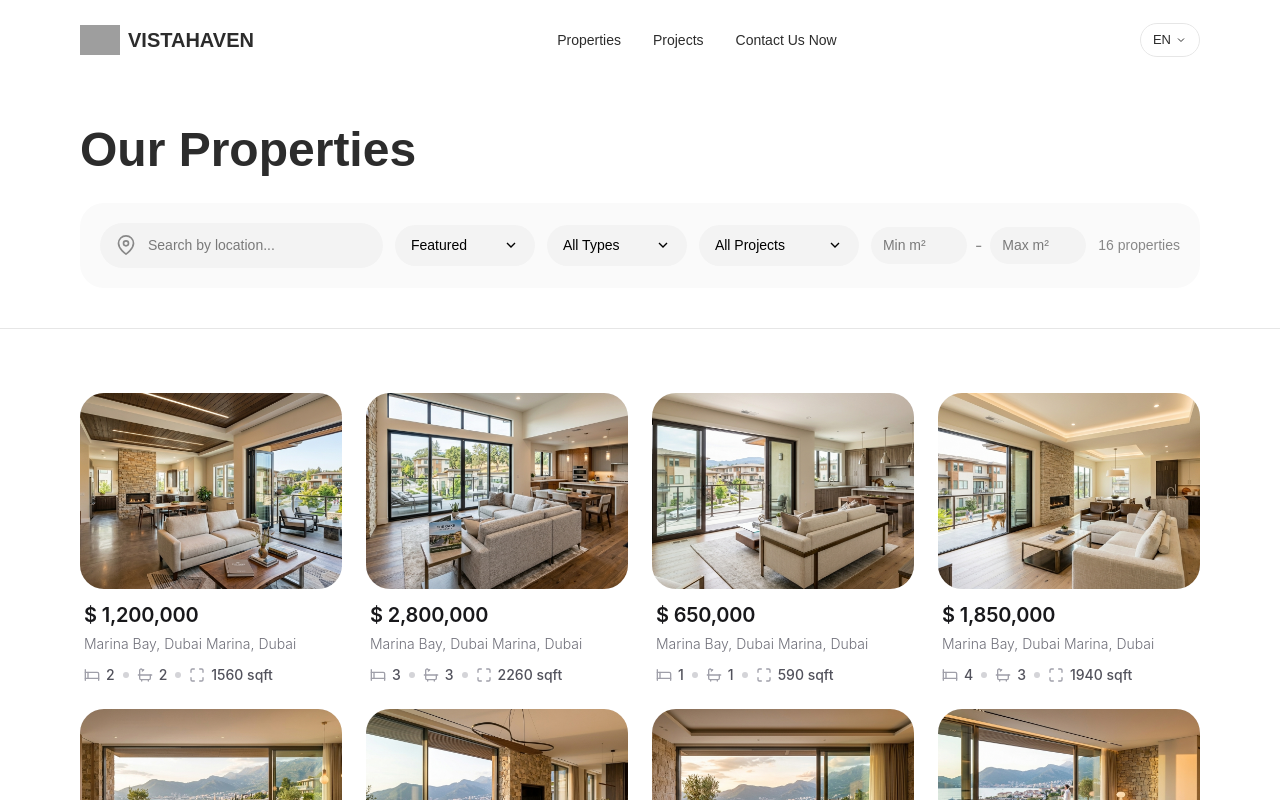
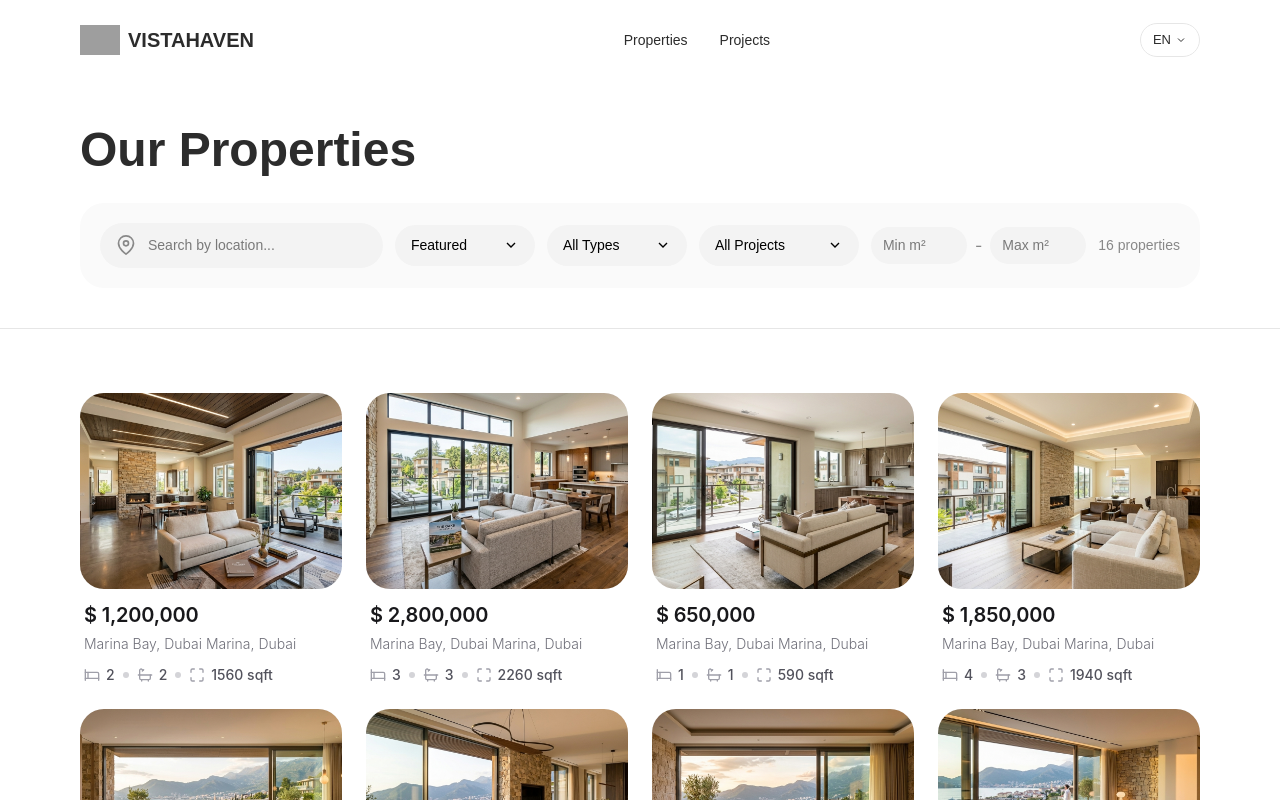
Before and after one commit to 9uxsnx-sys/Real-estate-dev, a React (Vite) app: page /en in a window 1280 px wide. Shown: the top 800 px of the page. Built offline with nearby package versions, Linux system fonts and the light colour scheme; grey boxes are pictures that could not be loaded; a web font is replaced by a local one.

Commit message:
Remove Contact Us from navigation and mobile menu

```diff
--- a/src/components/layout/Navigation.tsx
+++ b/src/components/layout/Navigation.tsx
@@ -103,13 +103,6 @@ export const Navigation: React.FC = () => {
             >
               {t('nav.projects')}
             </a>
-            <a
-              href="#contact"
-              className="text-[14px] font-light text-[rgb(44,44,44)] hover:text-[rgb(136,136,136)] transition-colors"
-              style={{ fontFamily: 'Geist, sans-serif' }}
-            >
-              {t('nav.contact')}
-            </a>
           </div>
 
           {/* Language Switcher - Desktop */}
@@ -150,14 +143,6 @@ export const Navigation: React.FC = () => {
               >
                 {t('nav.projects')}
               </a>
-              <a
-                href="#contact"
-                onClick={() => setMobileMenuOpen(false)}
-                className="block py-3 text-[16px] font-light text-[rgb(44,44,44)]"
-                style={{ fontFamily: 'Geist, sans-serif' }}
-              >
-                {t('nav.contactMobile')}
-              </a>
               {/* Language Switcher - Mobile */}
               <div className="py-3 border-t border-[rgb(230,230,230)] mt-3">
                 <LanguageSwitcher />
```
